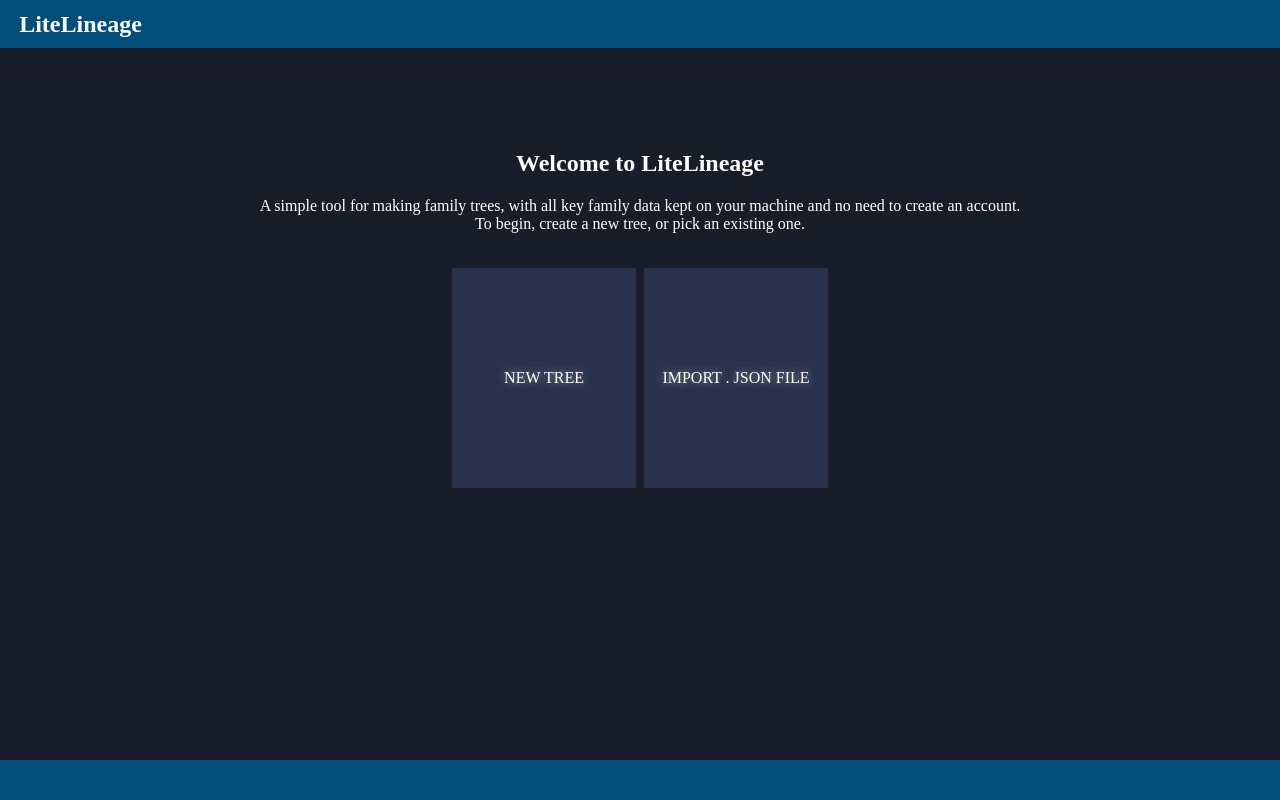
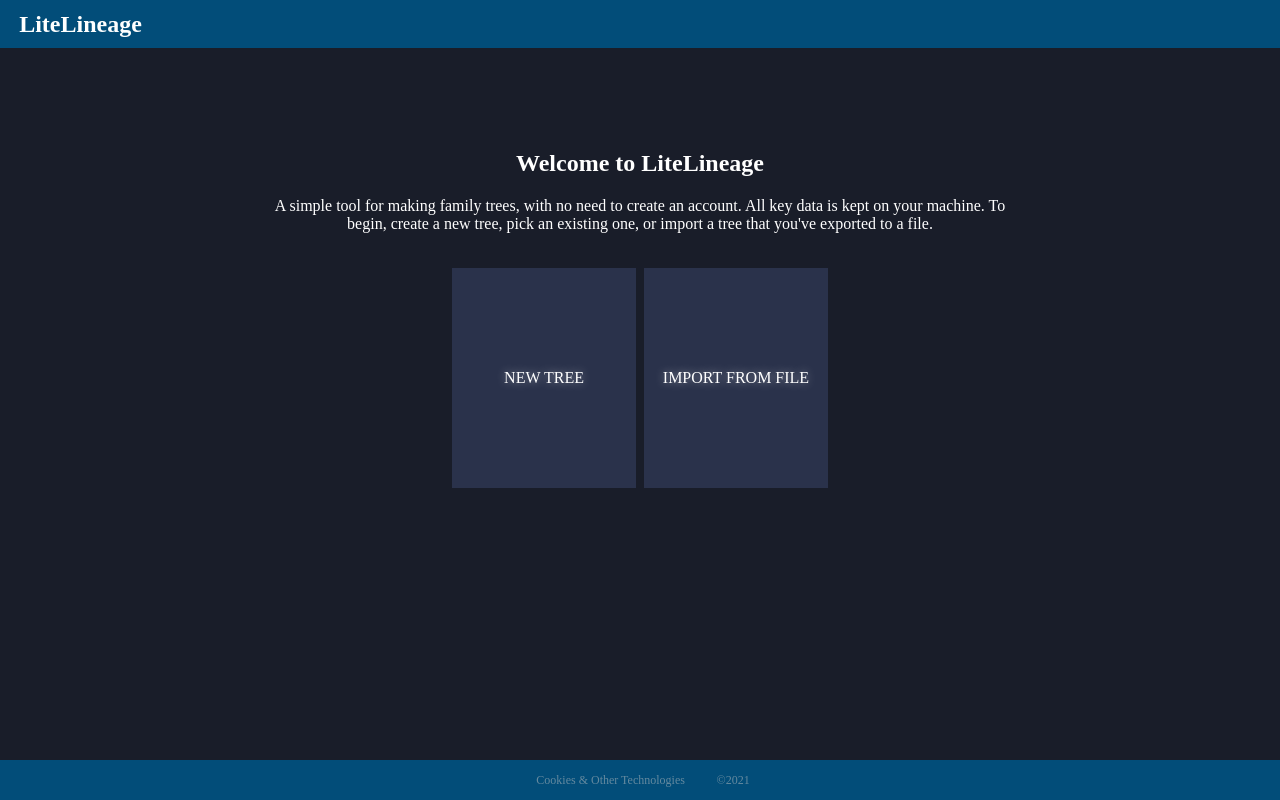
Before and after one commit to DMNK-K/lite-lineage, a React (Create React App) app: page / in a window 1280 px wide. Built offline with nearby package versions, Linux system fonts and the light colour scheme.

Commit message:
Edit start view desc Edit footer

```diff
--- a/src/App.css
+++ b/src/App.css
@@ -117,6 +117,9 @@ p
   height:5%;
   background-color: var(--color_secondary_alt);
   z-index: 2;
+  color:var(--color_text_tert);
+  font-size: 1.5vh;
+  text-align:center;
 }
 
 h1
@@ -665,3 +668,29 @@ h3
   top:0;
   left:0;
 }
+
+/* ====== footer stuff ========= */
+footer button
+{
+  color:var(--color_text_tert);
+  background:none;
+  height:100%;
+  font-size: 1.5vh;
+  margin-left:1%;
+  margin-right:1%;
+  transition: color 0.2s;
+}
+
+footer button:hover
+{
+  color:var(--color_text_prim);
+  background:none;
+}
+
+footer span
+{
+  display:inline-block;
+  height:100%;
+  margin-left:1%;
+  margin-right:1%;
+}
--- a/src/components/Footer.jsx
+++ b/src/components/Footer.jsx
@@ -2,12 +2,12 @@ import React, { Component } from 'react';
 import '../App.css';
 
 class Footer extends Component {
-    // state = {  }
     render()
     {
         return (
             <footer className="main_footer">
-
+                <button>Cookies &#38; Other Technologies</button>
+                <span>&#169;{new Date().getFullYear()}</span>
             </footer>
         );
     }
--- a/src/components/StartView.jsx
+++ b/src/components/StartView.jsx
@@ -58,7 +58,9 @@ class StartView extends Component
             <div className="start_view">
                 <div className="start_box">
                     <h2>Welcome to LiteLineage</h2>
-                    <p className="start_desc">A simple tool for making family trees, with all key family data kept on your machine and no need to create an account. To begin, create a new tree, or pick an existing one.</p>
+                    <p className="start_desc">
+                        A simple tool for making family trees, with no need to create an account. All key data is kept on your machine. To begin, create a new tree, pick an existing one, or import a tree that you've exported to a file.
+                    </p>
                     <div className="start_button_tray">
                         {treeButtons}
                         <div className="start_button_wrapper">
@@ -66,7 +68,7 @@ class StartView extends Component
                         </div>
                         <div className="start_button_wrapper">
                             <button className="start_button start_button_special" onClick={this.openFileImport}>
-                                IMPORT . JSON FILE
+                                IMPORT FROM FILE
                                 <input onChange={(e) => this.onChooseImport(e)} ref={this.fileInput} type="file" accept=".json"></input>
                             </button>
                         </div>
```
Also changed, not shown: 1 other file (tests, documents, lock files or other folders).
